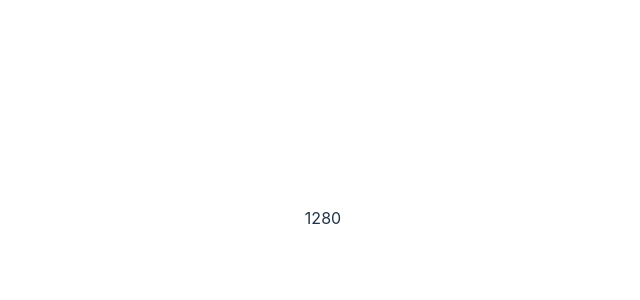
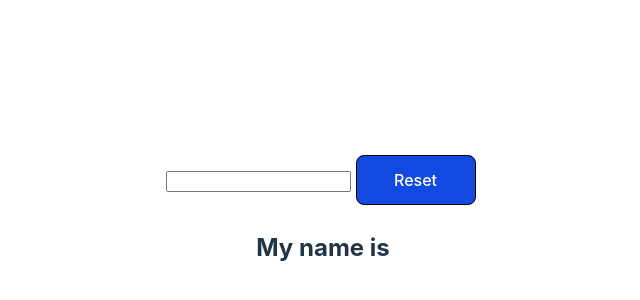
Before and after one commit to AdarshMitr/reactHooks, a React (Vite) app in the folder reactHooks/: page / in a window 1280 px wide. Shown: the part 182-482 px from the top of the page, without its empty margins (317-957 px from the left). Built offline with nearby package versions, Linux system fonts and the light colour scheme.

Commit message:
useRef hook

```diff
--- a/reactHooks/src/App.css
+++ b/reactHooks/src/App.css
@@ -5,28 +5,23 @@
   text-align: center;
 }
 
-button{
-  width: 80px;
-  height: 80px;
 
-
-}
 
 span{
   font-size: 40px;
   color: blue;
 }
 
-#useEffect button{
+button{
 width: 120px;
 height: 50px;
 border-radius: 20px;
 margin: 5px;
-background-color: rgb(0, 55, 206);
+background-color: rgb(18, 73, 224) !important;
 color: white;
 border: 2px solid rgb(255, 68, 68) ;
 }
 
-#useEffect button:hover{
-  background-color: rgb(252, 62, 93);
+button:hover{
+  background-color: rgb(252, 62, 93) !important;
 }
--- a/reactHooks/src/App.jsx
+++ b/reactHooks/src/App.jsx
@@ -1,94 +1,39 @@
-import { useEffect, useState } from 'react'
+import { useRef, useState } from 'react'
 import './App.css'
-
-
-function countInit(){
-  console.log('run function');
-  return 9;
-};
-
-function App() {
-
-  /*
-// ----------- useState hook example  ----------
-
-  let msg='<Welcome World/>'
-
-const [count, setCount]=useState(9);
-const [theme, setTheme]=useState('white');
-
-function decrCount(){
-   setCount(prevCount=>prevCount-1) ;
-   setTheme('white');
-}
-
-function incrCount(){
-  setCount(prevCount=>prevCount+1)  ;
-  setTheme('black');
-}
-  return (
-     <>
-     <h1>{msg}</h1>
-     <br />
-      <button onClick={decrCount}>-</button>
-      <span> Count &#9758; {count} </span>
-
-      <button onClick={incrCount}>+</button><br /><hr />
-      <span>  Theme :{theme} </span>
-     </>
-  )
-
-
-// ----------- useState hook example end  ----------
-
-*/
 
 
 
 
+function App() {
 
-const [windowWidth, setWindowWidth]= useState(window.innerWidth)
+// 1.DOM Reference
+// 2. useRef for string the previous State
+// 3. hold mutable value prevent re-render of component
 
-// const [items,setItems]=useState([])
-// console.log('render');
+const [name,setName]=useState('');
 
+const inputEl=useRef('');
+console.log(inputEl)
 
-// useEffect(()=>{
-//   fetch(`https://jsonplaceholder.typicode.com/${resourceType}`)
-// .then(response => response.json())
-// .then(json => setItems(json))
-// } ,[resourceType])
-
-const handleResize=()=>{
-  setWindowWidth(window.innerWidth)
+const resetInput=()=>{
+  setName('');
+  inputEl.current.focus();
 }
-useEffect(()=>{
-window.addEventListener('resize',handleResize)
-
-return()=>{
-  window.removeEventListener('resize',handleResize)
-}
-},[])
-
-return(
-  <>
-  {windowWidth}
-  {/* <div id='useEffect'>
-  <button onClick={()=>setResourceType('posts')}>Posts</button>
-  <button onClick={()=>setResourceType('users')}>Users</button>
-  <button onClick={()=>setResourceType('comments')}>Comments</button>
-
-  <h1>{resourceType}</h1>
-
-  {items.map(item=>{
-return <pre>{JSON.stringify(item)}</pre>
-  })}
-  </div> */}
-
-
-  </>
-
-
+return (
+  <div className="App">
+    <div>
+      <input
+      ref={inputEl}
+      type="text"
+      name='name'
+      autoComplete='off'
+      value={name}
+      onChange={(e)=>setName(e.target.value)}
+       />
+       <button onClick={resetInput}>Reset</button>
+    </div>
+    <h2>My name is {name}</h2>
+  </div>
 )
 
 }
--- a/reactHooks/src/index.css
+++ b/reactHooks/src/index.css
@@ -43,13 +43,11 @@
   font-size: 1em;
   font-weight: 500;
   font-family: inherit;
-  background-color: #1a1a1a;
+
   cursor: pointer;
   transition: border-color 0.25s;
 }
-button:hover {
-  border-color: #646cff;
-}
+
 button:focus,
 button:focus-visible {
   outline: 4px auto -webkit-focus-ring-color;
@@ -64,6 +62,6 @@
     color: #747bff;
   }
   button {
-    background-color: #f9f9f9;
+    background-color: #0d48e7;
   }
 }
```
